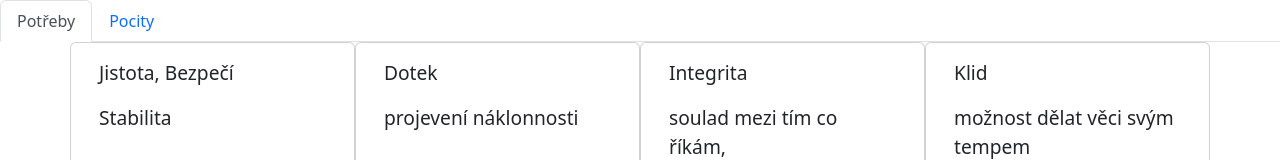
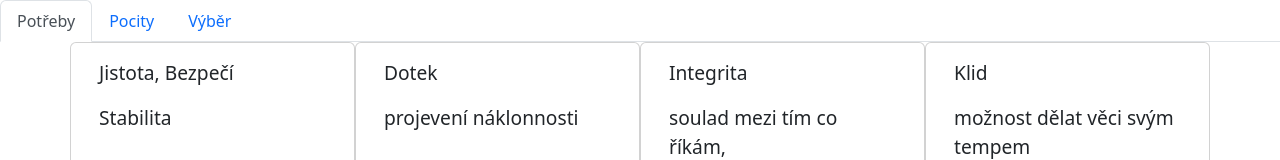
Before and after one commit to lukas-krecan/nvc-cards-web, a React (Create React App) app: page / in a window 1280 px wide. Shown: the top 160 px of the page. Built offline with nearby package versions, Linux system fonts and the light colour scheme.

Commit message:
Add select card list

```diff
--- a/src/App.tsx
+++ b/src/App.tsx
@@ -1,6 +1,6 @@
 import React, {memo} from 'react';
 import './App.css';
-import {CardData, CardInfo, feelings, needs} from './Data';
+import {CardData, CardInfo, feelings, findCard, needs} from './Data';
 import {Tab, Tabs} from "react-bootstrap";
 
 type NvcCardsAppProps = {};
@@ -18,6 +18,10 @@ class App extends React.Component<
         this.state = {
             selectedCards: [],
         };
+    }
+
+    private getSelectedCardsList() {
+        return this.state.selectedCards.map((id) => findCard(id));
     }
 
     private selectCard(item: CardInfo) {
@@ -38,6 +42,9 @@ class App extends React.Component<
                     </Tab>
                     <Tab eventKey="feelings" title="Pocity" key="feelings">
                         <CardList cards={feelings} selectedCards={this.state.selectedCards} onCardClick={this.selectCard.bind(this)}/>
+                    </Tab>
+                    <Tab eventKey="selection" title="Výběr" key="selection">
+                        <CardList cards={this.getSelectedCardsList()} selectedCards={this.state.selectedCards} onCardClick={this.selectCard.bind(this)}/>
                     </Tab>
                 </Tabs>
             </div>
```
